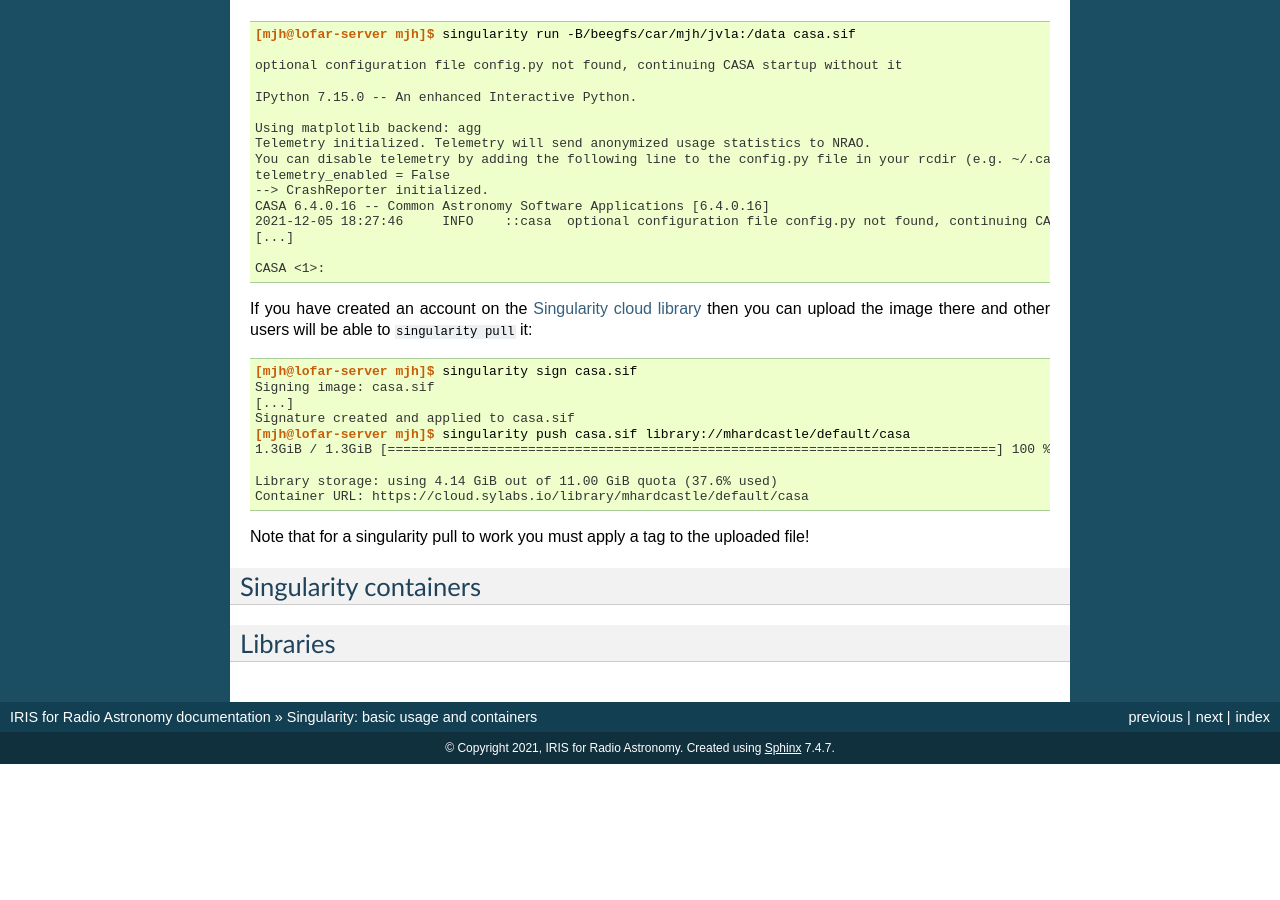
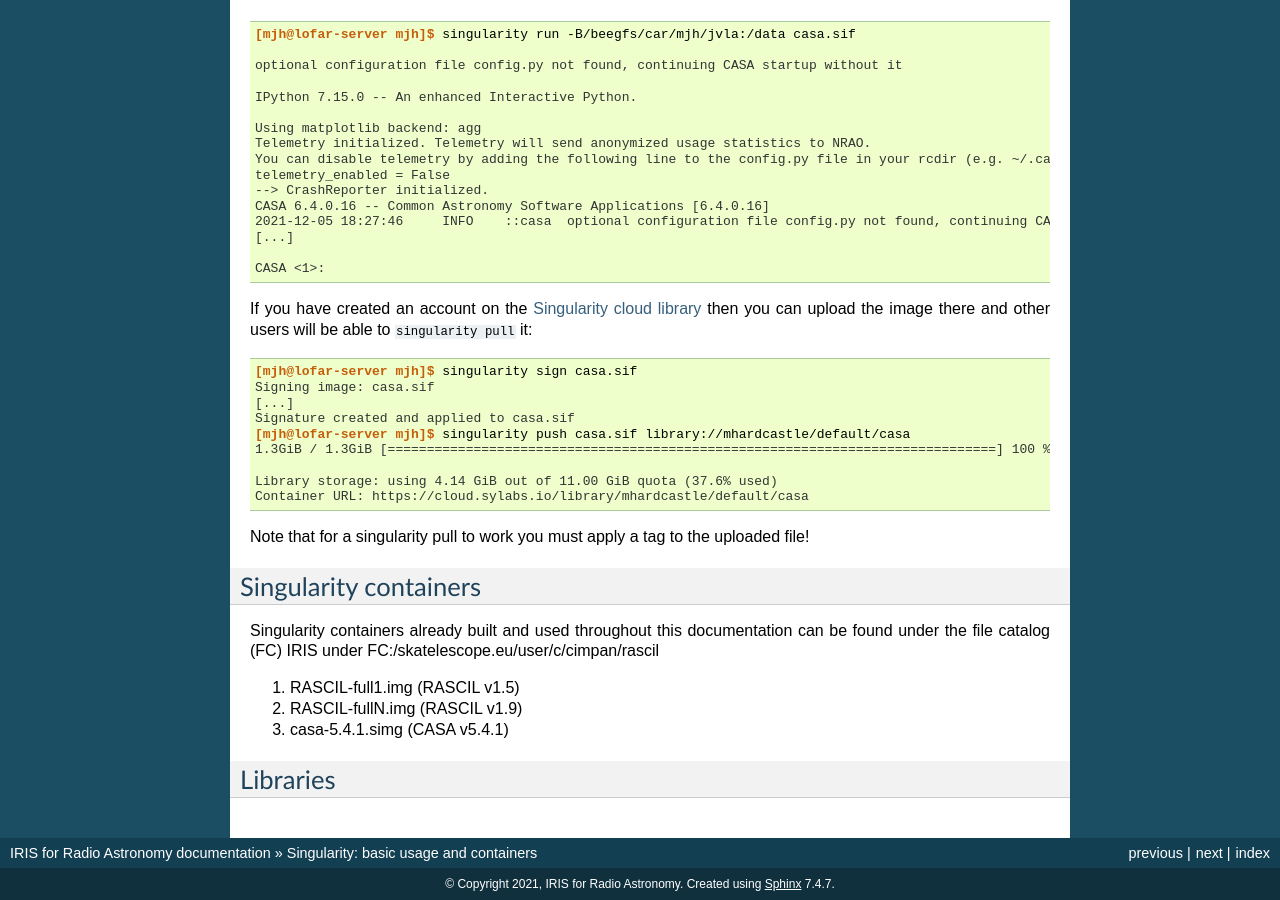
Before and after one commit to cimpani/IRISDocumentation, a Sphinx documentation site: the page built from source/singularity.rst, in a window 1280 px wide and 900 px high, scrolled down 2662 px. Built offline with Sphinx 7.4.7, drawn with Linux system fonts in a browser that asks for light colours; before the commit the page ends 3426 px from its top, so only the background shows below that.

Commit message:
Update singularity.rst

```diff
--- a/source/singularity.rst
+++ b/source/singularity.rst
@@ -214,6 +214,11 @@ Note that for a singularity pull to work you must apply a tag to the uploaded fi
 Singularity containers
 =======================
 
+Singularity containers already built and used throughout this documentation can be found under the file catalog (FC) IRIS under FC:/skatelescope.eu/user/c/cimpan/rascil
+
+#. RASCIL-full1.img (RASCIL v1.5)
+#. RASCIL-fullN.img (RASCIL v1.9)
+#. casa-5.4.1.simg  (CASA v5.4.1)
 
 
 Libraries
```
